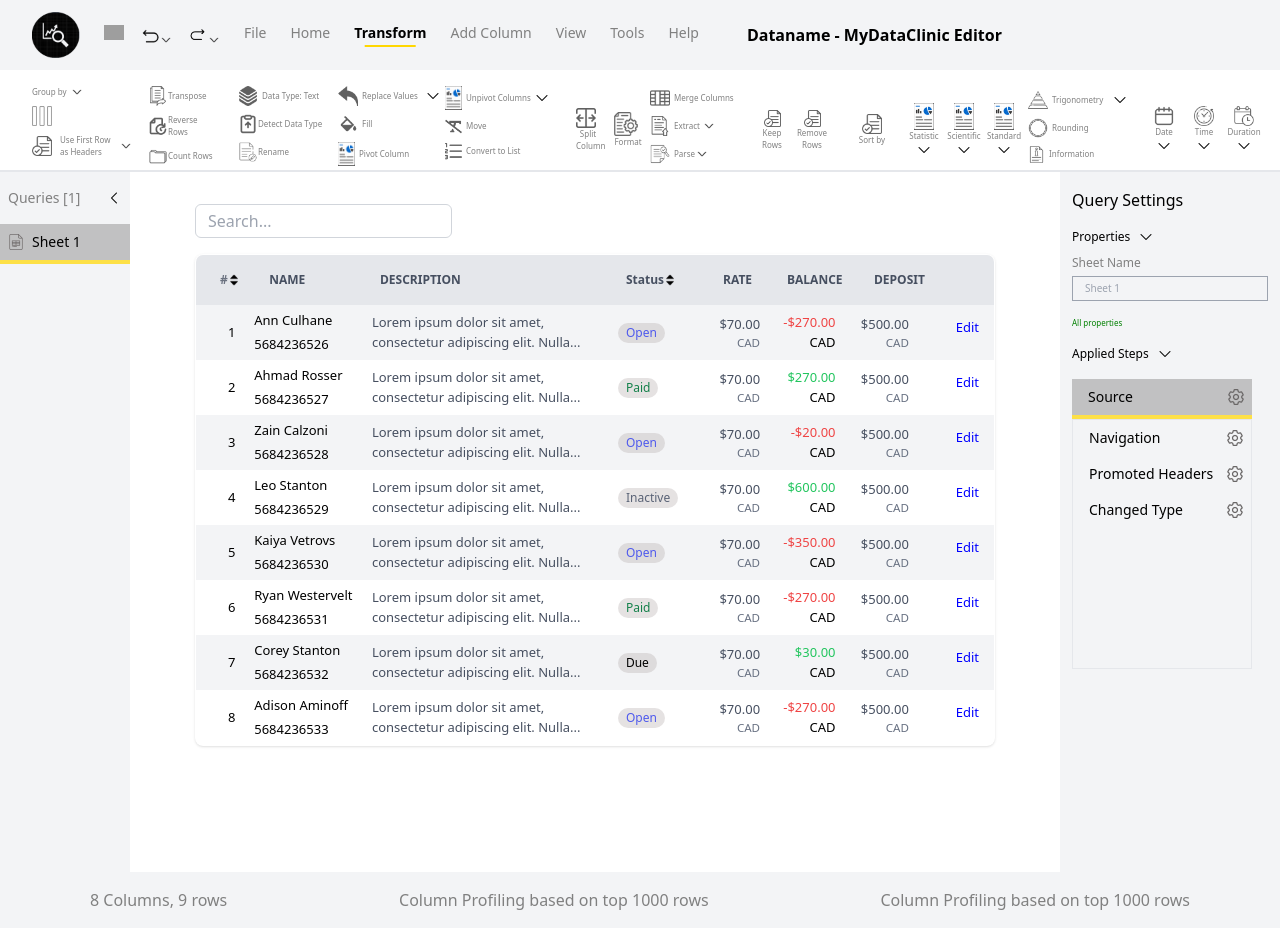
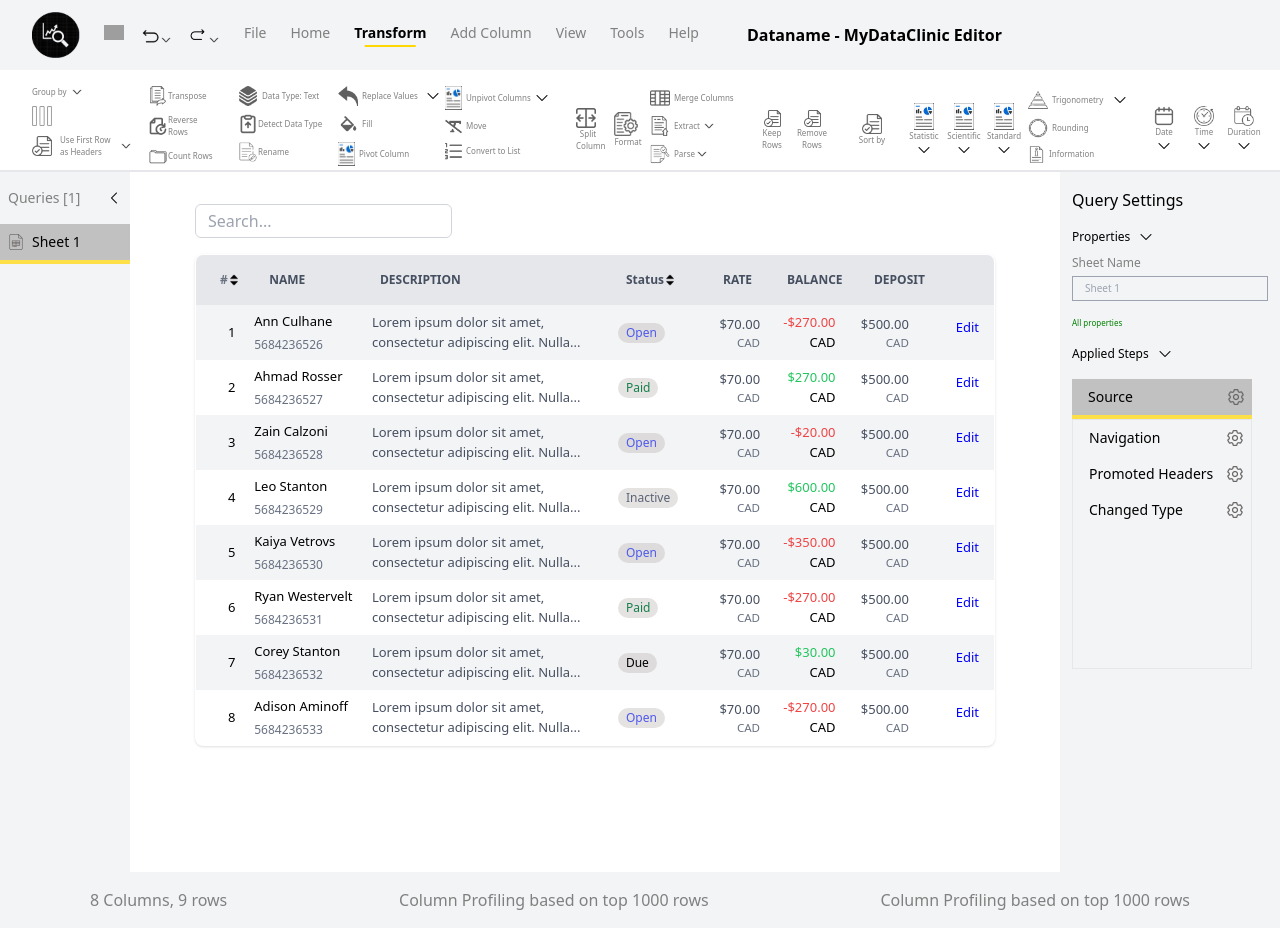
Before and after one commit to pearlodi/toks, a Nuxt app: page / in a window 1280 px wide. Built offline with nearby package versions, Linux system fonts and the light colour scheme; grey boxes are pictures that could not be loaded.

Commit message:
Update dataTable.vue

```diff
--- a/components/dataTable.vue
+++ b/components/dataTable.vue
@@ -89,7 +89,7 @@
                 </div>
               </div>
               <div class="mt-1">
-                  <p v-if="!isEditing(row)">
+                  <p v-if="!isEditing(row)" class="text-[#687182] font-normal text-[12px]" >
                     {{ row.phoneNumber }}
                   </p>
                   <input
```
